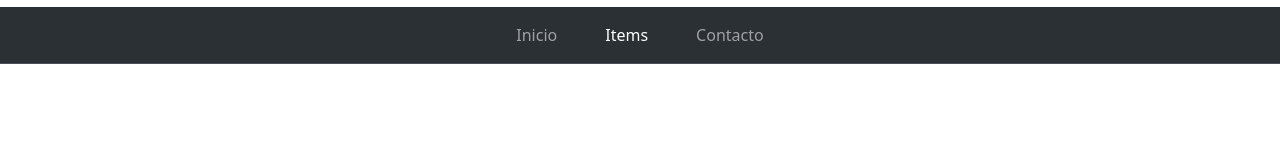
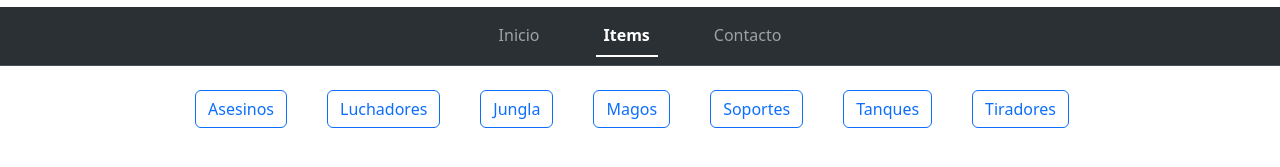
Before and after one commit to Adafrech/AdafrechSacaChispas.github.io, a plain HTML site: page items.html in a window 1280 px wide. Shown: the part 93-260 px from the top of the page. Drawn offline with Linux system fonts and the light colour scheme.

Commit message:
Checkboxs agregados

```diff
--- a/items.html
+++ b/items.html
@@ -18,13 +18,13 @@
         </div>
     </header>
 
-    <nav class="navbar navbar-expand-lg bg-body-tertiary  bg-dark border-bottom border-bottom-dark" data-bs-theme="dark">
+    <nav class="navbar mb-4 navbar-expand-lg bg-body-tertiary bg-dark border-bottom border-bottom-dark" data-bs-theme="dark">
         <div class="container-fluid">
           <button class="navbar-toggler" type="button" data-bs-toggle="collapse" data-bs-target="#navbarNav" aria-controls="navbarNav" aria-expanded="false" aria-label="Toggle navigation">
             <span class="navbar-toggler-icon"></span>
           </button>
           <div class="collapse navbar-collapse justify-content-center" id="navbarNav">
-            <ul class="navbar-nav">
+            <ul class="navbar-nav nav-underline">
               <li class="nav-item">
                 <a class="nav-link" href="index.html">Inicio</a>
               </li>
@@ -40,6 +40,42 @@
     </nav>
 
     <main>
+      <div class="d-flex justify-content-center">
+        <div class="form-check form-check-inline ps-0">
+          <input type="checkbox" name="filtro" value="Assassin" class="btn-check" id="btn-check-outlined-1" autocomplete="off">
+          <label class="btn btn-outline-primary" for="btn-check-outlined-1">Asesinos</label>
+        </div>
+
+        <div class="form-check form-check-inline">
+          <input type="checkbox" name="filtro" value="Fighter" class="btn-check" id="btn-check-outlined-2" autocomplete="off">
+          <label class="btn btn-outline-primary" for="btn-check-outlined-2">Luchadores</label>
+        </div>
+
+        <div class="form-check form-check-inline">
+          <input type="checkbox" name="filtro" value="Jungle" class="btn-check" id="btn-check-outlined-3" autocomplete="off">
+          <label class="btn btn-outline-primary" for="btn-check-outlined-3">Jungla</label>
+        </div>
+
+        <div class="form-check form-check-inline">
+          <input type="checkbox" name="filtro" value="Mage" class="btn-check" id="btn-check-outlined-4" autocomplete="off">
+          <label class="btn btn-outline-primary" for="btn-check-outlined-4">Magos</label>
+        </div>
+
+        <div class="form-check form-check-inline">
+          <input type="checkbox" name="filtro" value="Support" class="btn-check" id="btn-check-outlined-5" autocomplete="off">
+          <label class="btn btn-outline-primary" for="btn-check-outlined-5">Soportes</label>
+        </div>
+
+        <div class="form-check form-check-inline">
+          <input type="checkbox" name="filtro" value="Tank" class="btn-check" id="btn-check-outlined-6" autocomplete="off">
+          <label class="btn btn-outline-primary" for="btn-check-outlined-6">Tanques</label>
+        </div>
+
+        <div class="form-check form-check-inline">
+          <input type="checkbox" name="filtro" value="Marksman" class="btn-check" id="btn-check-outlined-7" autocomplete="off">
+          <label class="btn btn-outline-primary" for="btn-check-outlined-7">Tiradores</label>
+        </div>
+      </div>
 
     </main>
 
```
Also changed, not shown: contact.html (+1 -1 lines), index.html (+1 -1 lines).
